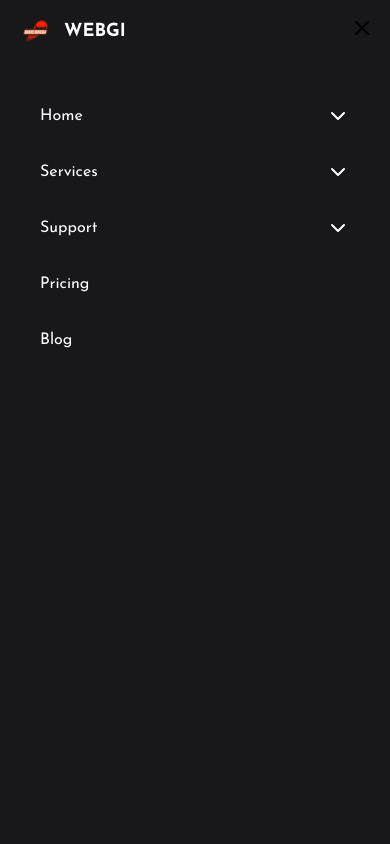
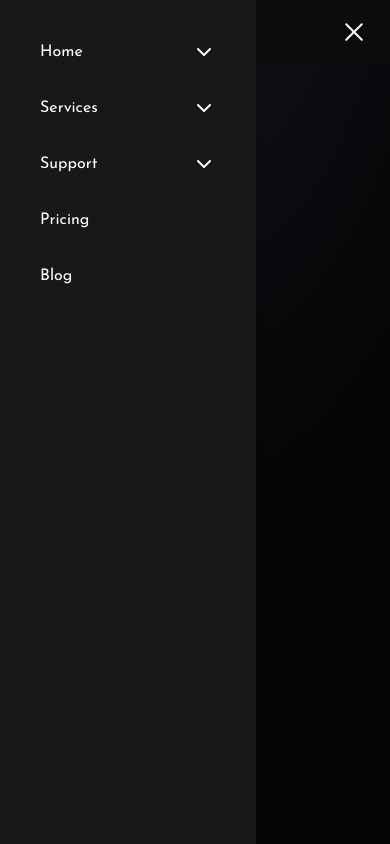
Before and after one commit to webgi215/website, a React (Vite) app in the folder WEBGI/: page / in a window 390 px wide. Both pictures are taken after a click on the button 362 px from the left and 28 px from the top of the page. Built offline with nearby package versions, Linux system fonts and the light colour scheme; a web font is replaced by a local one.

Commit message:
updated code for navbar

```diff
--- a/WEBGI/src/components/MobMenu.jsx
+++ b/WEBGI/src/components/MobMenu.jsx
@@ -1,10 +1,11 @@
 import { useState } from "react";
 import { motion } from "framer-motion";
-import { Menu, X, ChevronDown } from "lucide-react";
+import { ChevronDown } from "lucide-react";
 
 export default function MobMenu({ Menus }) {
   const [isOpen, setIsOpen] = useState(false);
   const [clicked, setClicked] = useState(null);
+
   const toggleDrawer = () => {
     setIsOpen(!isOpen);
     setClicked(null);
@@ -13,24 +14,56 @@ export default function MobMenu({ Menus }) {
   const subMenuDrawer = {
     enter: {
       height: "auto",
+      opacity: 1,
       overflow: "hidden",
+      transition: { duration: 0.3, ease: "easeInOut" },
     },
     exit: {
       height: 0,
+      opacity: 0,
       overflow: "hidden",
+      transition: { duration: 0.3, ease: "easeInOut" },
     },
   };
 
   return (
     <div>
-      <button className="lg:hidden z-[999] relative" onClick={toggleDrawer}>
-        {isOpen ? <X /> : <Menu />}
+      {/* Animated Menu Button */}
+      <button className="lg:hidden z-[999] relative w-10 h-10 flex flex-col justify-center items-center" onClick={toggleDrawer}>
+        <motion.span
+          className="bg-white w-6 h-0.5 rounded block"
+          animate={{ rotate: isOpen ? 45 : 0, y: isOpen ? 6 : 0 }}
+          transition={{ duration: 0.3, ease: "easeInOut" }}
+        />
+        <motion.span
+          className="bg-white w-6 h-0.5 rounded block my-1"
+          animate={{ opacity: isOpen ? 0 : 1 }}
+          transition={{ duration: 0.3, ease: "easeInOut" }}
+        />
+        <motion.span
+          className="bg-white w-6 h-0.5 rounded block"
+          animate={{ rotate: isOpen ? -45 : 0, y: isOpen ? -6 : 0 }}
+          transition={{ duration: 0.3, ease: "easeInOut" }}
+        />
       </button>
 
+      {/* Backdrop for better UX */}
+      {isOpen && (
+        <motion.div
+          className="fixed inset-0 bg-black/50 z-[998]"
+          initial={{ opacity: 0 }}
+          animate={{ opacity: 1 }}
+          exit={{ opacity: 0 }}
+          transition={{ duration: 0.3 }}
+          onClick={toggleDrawer} // Clicking outside closes the menu
+        />
+      )}
+
       <motion.div
-        className="fixed left-0 right-0 top-16 overflow-y-auto h-full bg-[#18181A] backdrop-blur text-white p-6 pb-20"
+        className="fixed left-0 top-0 w-64 h-full bg-[#18181A] text-white p-6 pb-20 z-[999] shadow-lg"
         initial={{ x: "-100%" }}
         animate={{ x: isOpen ? "0%" : "-100%" }}
+        transition={{ duration: 0.4, ease: "easeInOut" }}
       >
         <ul>
           {Menus.map(({ name, subMenu }, i) => {
@@ -45,7 +78,9 @@ export default function MobMenu({ Menus }) {
                   {name}
                   {hasSubMenu && (
                     <ChevronDown
-                      className={`ml-auto ${isClicked && "rotate-180"} `}
+                      className={`ml-auto transition-transform text-white hover:text-gray-300 ${
+                        isClicked ? "rotate-180" : ""
+                      }`}
                     />
                   )}
                 </span>
@@ -61,7 +96,7 @@ export default function MobMenu({ Menus }) {
                         key={name}
                         className="p-2 flex-center hover:bg-white/5 rounded-md gap-x-2 cursor-pointer"
                       >
-                        <Icon size={17} />
+                        <Icon size={17} className="text-white hover:text-gray-300" />
                         {name}
                       </li>
                     ))}
```
